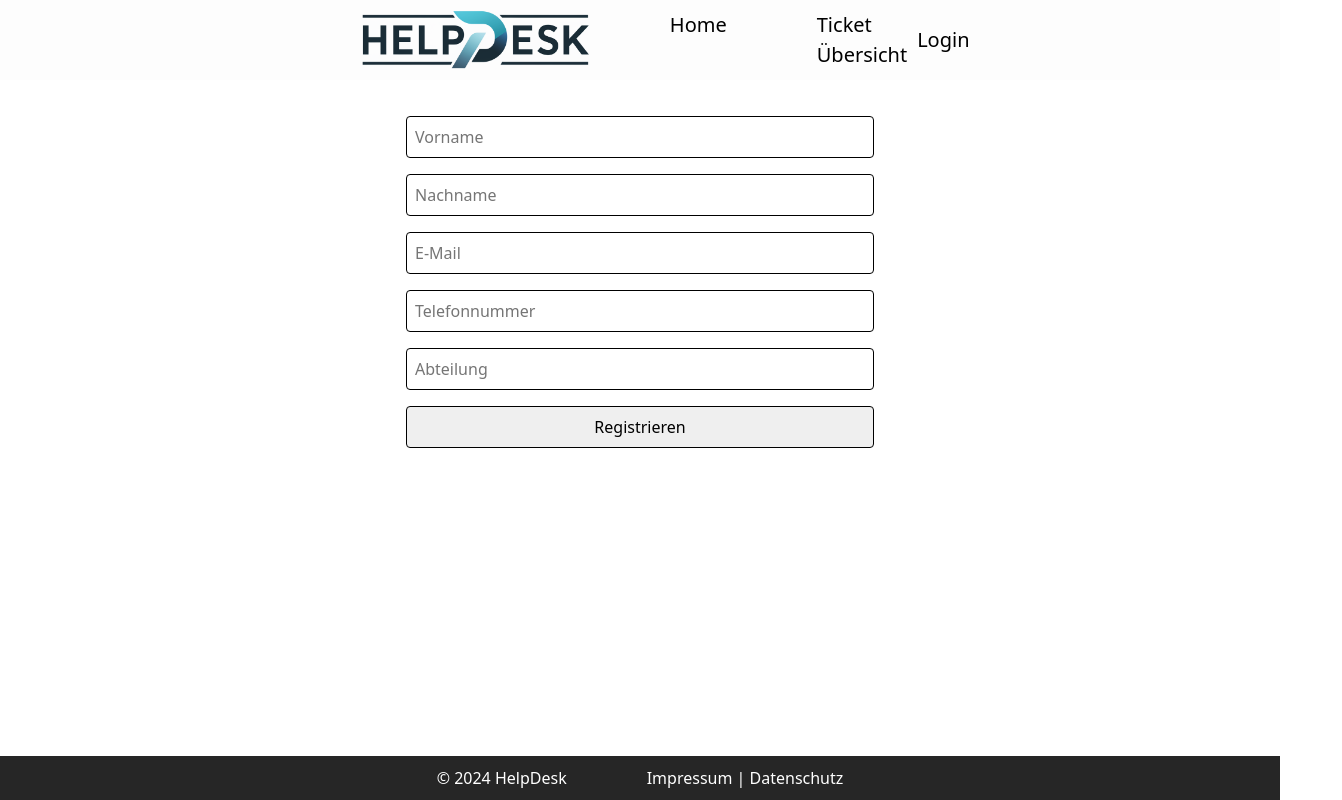
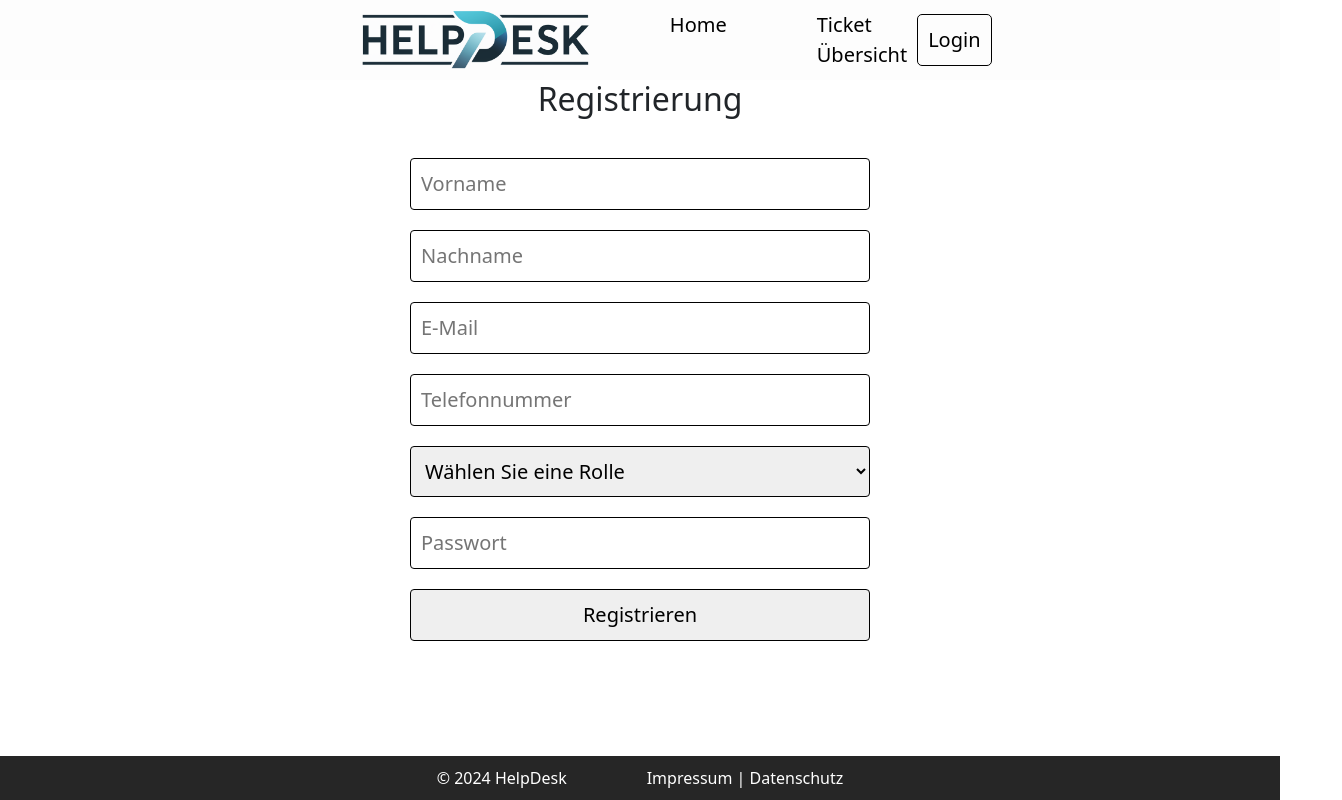
Before and after one commit to daniloweber/supportPortal, a React (Vite) app in the folder frontend/: page /Register in a window 1280 px wide. Shown: the whole page, 1342 px wide, since content can reach past the window. Built offline with nearby package versions, Linux system fonts and the light colour scheme.

Commit message:
Login/Registrierung update

```diff
--- a/frontend/package.json
+++ b/frontend/package.json
@@ -13,6 +13,7 @@
     "react": "^18.2.0",
     "react-datepicker": "^6.3.0",
     "react-dom": "^18.2.0",
+    "react-hook-form": "^7.51.2",
     "react-router-dom": "^6.22.3"
   },
   "devDependencies": {
--- a/frontend/src/components/Login.jsx
+++ b/frontend/src/components/Login.jsx
@@ -33,7 +33,7 @@
 
   return (
     <form style={formStyle} onSubmit={handleSubmit}>
-      <input style={inputStyle} type="email" placeholder="Email" value={email} onChange={(e) => setEmail(e.target.value)} />
+      <input style={inputStyle} type="email" placeholder="E-Mail" value={email} onChange={(e) => setEmail(e.target.value)} />
       <input style={inputStyle} type="password" placeholder="Passwort" value={password} onChange={(e) => setPassword(e.target.value)} />
       <button style={inputStyle} type="submit">Einloggen</button>
       <div style={{ textAlign: 'center', fontSize: '20px' }}>
--- a/frontend/src/components/Registrierung.jsx
+++ b/frontend/src/components/Registrierung.jsx
@@ -1,16 +1,17 @@
-import React, { useState } from 'react';
+import React from 'react';
+import { useForm } from 'react-hook-form';
 
-const register = () => {
-    const [firstName, setFirstName] = useState('');
-    const [lastName, setLastName] = useState('');
-    const [email, setEmail] = useState('');
-    const [phoneNumber, setPhoneNumber] = useState('');
-    const [department, setDepartment] = useState('');
+const Register = () => {
+    const { register, handleSubmit, formState: { errors } } = useForm();
+
+    const onSubmit = (data) => {
+        console.log(data);
+    };
 
     const formStyle = {
         display: 'flex',
         flexDirection: 'column',
-        alignItems: 'start',
+        alignItems: 'center',
         gap: '1em',
         color: 'black',
         backgroundColor: 'white',
@@ -28,22 +29,37 @@
         width: '100%',
     };
 
-    const handleSubmit = (event) => {
-        event.preventDefault();
+    return (
+        <div style={{ textAlign: 'center', fontSize: '20px', marginBottom: '20px' }}>
+            <h2>Registrierung</h2>
+            <form onSubmit={handleSubmit(onSubmit)} style={formStyle}>
+                <input {...register("firstName", { required: "Vorname ist erforderlich" })} placeholder="Vorname" style={inputStyle} />
+                {errors.firstName && <p>{errors.firstName.message}</p>}
 
-        console.log(`Vorname: ${firstName}, Nachname: ${lastName}, E-Mail: ${email}, Telefonnummer: ${phoneNumber}, Abteilung: ${department}`);
-    };
+                <input {...register("lastName", { required: "Nachname ist erforderlich" })} placeholder="Nachname" style={inputStyle} />
+                {errors.lastName && <p>{errors.lastName.message}</p>}
 
-    return (
-        <form style={formStyle} onSubmit={handleSubmit}>
-            <input style={inputStyle} type="text" value={firstName} onChange={(e) => setFirstName(e.target.value)} required placeholder="Vorname" />
-            <input style={inputStyle} type="text" value={lastName} onChange={(e) => setLastName(e.target.value)} required placeholder="Nachname" />
-            <input style={inputStyle} type="email" value={email} onChange={(e) => setEmail(e.target.value)} required placeholder="E-Mail" />
-            <input style={inputStyle} type="tel" value={phoneNumber} onChange={(e) => setPhoneNumber(e.target.value)} required placeholder="Telefonnummer" />
-            <input style={inputStyle} type="text" value={department} onChange={(e) => setDepartment(e.target.value)} required placeholder="Abteilung" />
-            <button style={inputStyle} type="submit">Registrieren</button>
-        </form>
+                <input {...register("email", { required: "E-Mail ist erforderlich", pattern: { value: /^[A-Z0-9._%+-]+@[A-Z0-9.-]+\.[A-Z]{2,4}$/i, message: "Ungültige E-Mail-Adresse" } })} placeholder="E-Mail" style={inputStyle} />
+                {errors.email && <p>{errors.email.message}</p>}
+
+                <input {...register("phoneNumber", { required: "Telefonnummer ist erforderlich", minLength: { value: 10, message: "Telefonnummer muss mindestens 10 Ziffern lang sein" } })} placeholder="Telefonnummer" style={inputStyle} />
+                {errors.phoneNumber && <p>{errors.phoneNumber.message}</p>}
+
+                <select {...register("userRole", { required: "Nutzerrolle ist erforderlich" })} style={inputStyle}>
+                    <option value="">Wählen Sie eine Rolle</option>
+                    <option value="Administrator">Administrator</option>
+                    <option value="Support-Mitarbeiter">Support-Mitarbeiter</option>
+                    <option value="User">User</option>
+                </select>
+                {errors.userRole && <p>{errors.userRole.message}</p>}
+
+                <input {...register("password", { required: "Passwort ist erforderlich", minLength: { value: 8, message: "Passwort muss mindestens 8 Zeichen lang sein" } })} placeholder="Passwort" style={inputStyle} />
+                {errors.password && <p>{errors.password.message}</p>}
+
+                <button style={inputStyle} type="submit">Registrieren</button>
+            </form>
+        </div>
     );
 };
 
-export default register;
+export default Register;
--- a/frontend/src/components/header.jsx
+++ b/frontend/src/components/header.jsx
@@ -28,7 +28,7 @@
                 <Link to="/TicketView" onClick={handleTicketClick} style={{ margin: '0 10px', color: 'black', textDecoration: 'none', fontSize: '20px', transform: isTicketClicked ? 'scale(0.9)' : 'scale(1)', transition: 'transform 0.25s' }}>Ticket Übersicht</Link>
             </div>
             <div style={{ flex: 1, display: 'flex', justifyContent: 'flex-end' }}>
-                <Link to="/Login" style={{ marginRight: '350px', color: 'black', textDecoration: 'none', fontSize: '20px' }}>Login</Link>
+            <Link to="/Login" style={{ marginRight: '350px', color: 'black', textDecoration: 'none', fontSize: '20px', border: '1px solid black', padding: '10px', borderRadius: '5px' }}>Login</Link>
             </div>
         </header>
         </>
--- a/frontend/src/main.jsx
+++ b/frontend/src/main.jsx
@@ -28,7 +28,7 @@
       { path: "/TicketDetail", element: <TicketDetail />},
       { path: "/TicketDetail/:id", element: <TicketDetail />},
       { path: "Login", element: <Login />},
-      { path: "/register", element: <Register />},
+      { path: "/Register", element: <Register />},
 
       { path: "*", element: <NotFound /> },
     ],
```
Also changed, not shown: 1 other file (tests, documents, lock files or other folders).
